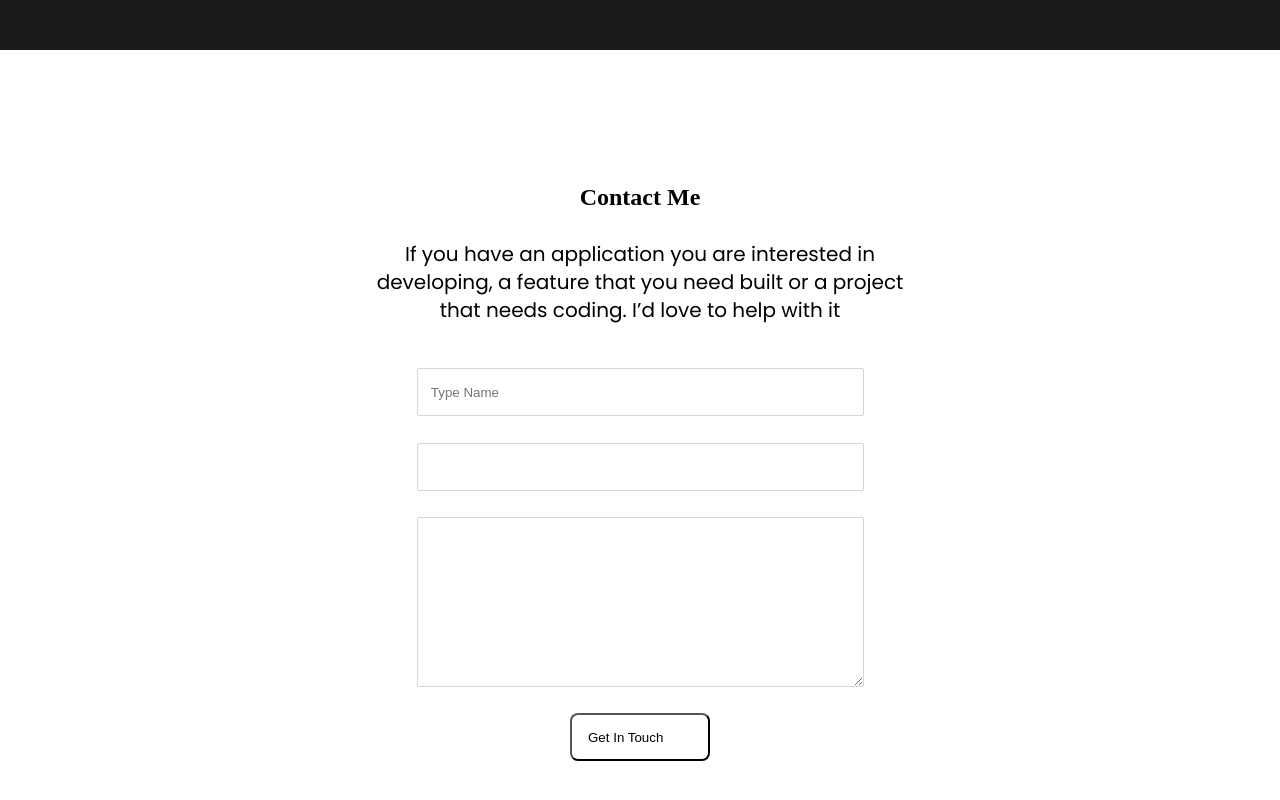
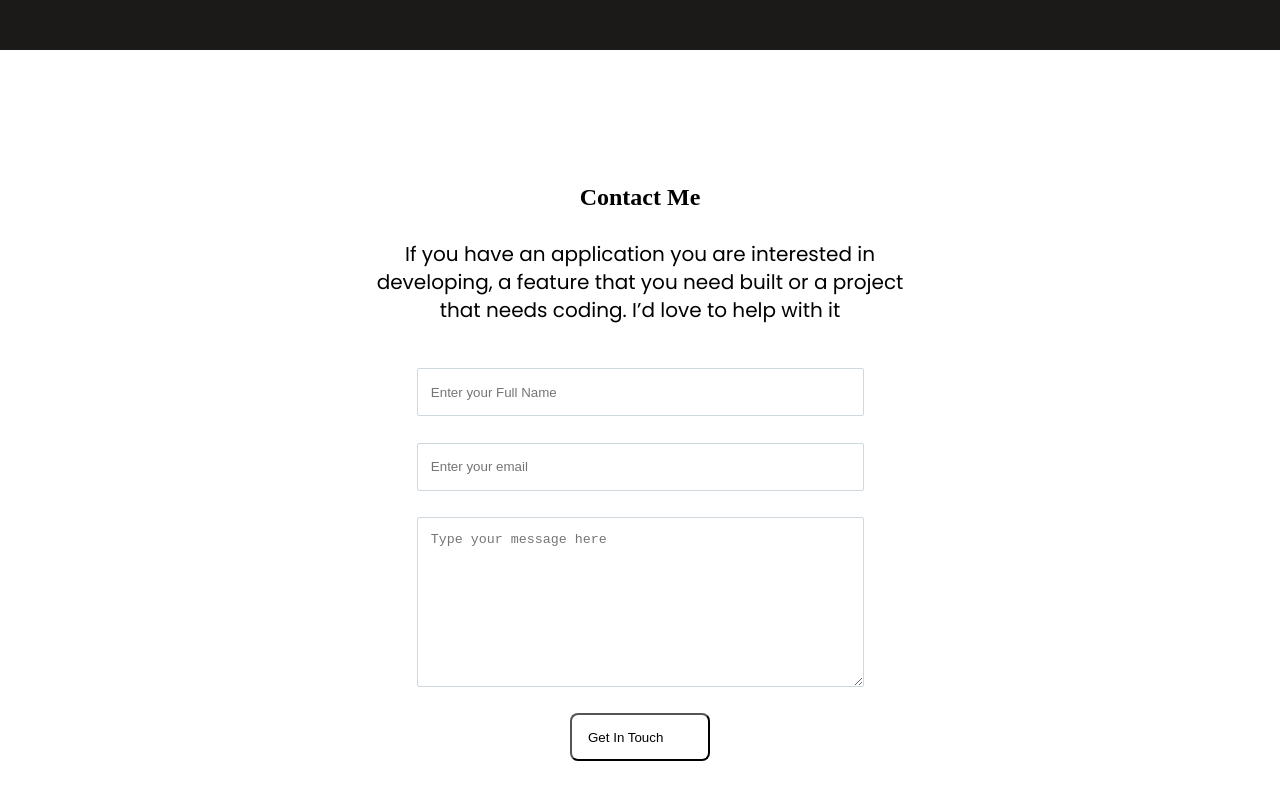
Before and after one commit to oloomoses/cr_contact_form, a plain HTML site: page index.html in a window 1280 px wide. Shown: the part 6657-7457 px from the top of the page. Drawn offline with Linux system fonts and the light colour scheme.

Commit message:
Implement the required changes

```diff
--- a/css/footer.css
+++ b/css/footer.css
@@ -77,7 +77,3 @@ textarea {
   border-radius: 8px;
   text-align: center;
 }
-
-/* .form-fields {
-  margin-top: 5px;
-} */
--- a/index.html
+++ b/index.html
@@ -300,9 +300,9 @@
           I’d love to help with it
         </p>
 
-          <input type="text" name="name" placeholder="Type Name" required />
-          <input type="email" name="_replyto"/>
-          <textarea name="message"></textarea>
+          <input type="text" name="name" maxlength="30" placeholder="Enter your Full Name" required />
+          <input type="email" name="_replyto" placeholder="Enter your email" required/>
+          <textarea name="message" maxlength="500" placeholder="Type your message here" required></textarea>
 
           <button type="submit" class="submit">Get In Touch</button>
       </form>
```
